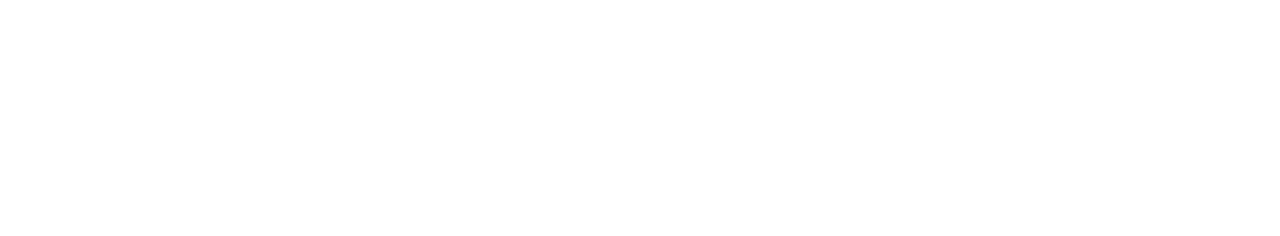
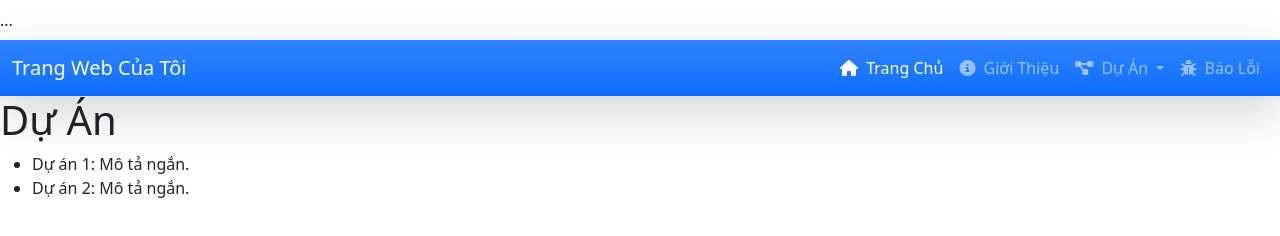
Before and after one commit to anhtuanyingjun/medmriai, a plain HTML site: page projects.html in a window 1280 px wide. Drawn offline with nearby package versions, Linux system fonts and the light colour scheme.

Commit message:
Add something

```diff
--- a/about.html
+++ b/about.html
@@ -1,6 +1,9 @@
 <!DOCTYPE html>
 <html lang="vi">
 <head>
+    <link href="https://cdn.jsdelivr.net/npm/bootstrap@5.3.3/dist/css/bootstrap.min.css" rel="stylesheet" integrity="sha384-QWTKZyjpPEjISv5WaRU9OFeRpok6YctnYmDr5pNlyT2bRjXh0JMhjY6hW+ALEwIH" crossorigin="anonymous">
+<link rel="stylesheet" href="https://cdnjs.cloudflare.com/ajax/libs/font-awesome/6.5.1/css/all.min.css" integrity="sha512-DTOQO9RWCH3ppGqcWaEA1BIZOC6xxalwEsw9c2QQeAIftl+Vegovlnee1c9QX4TctnWMn13TZye+giMm8e2LwA==" crossorigin="anonymous" referrerpolicy="no-referrer" />
+<link rel="stylesheet" href="styles.css">  <!-- Giữ CSS tùy chỉnh của bạn -->
     <meta charset="UTF-8">
     <meta name="viewport" content="width=device-width, initial-scale=1.0">
     <title>Giới Thiệu - Trang Web Của Tôi</title>
@@ -8,6 +11,7 @@
 </head>
 <body>
     <!-- Navbar (copy từ trên) -->
+    <script src="https://cdn.jsdelivr.net/npm/bootstrap@5.3.3/dist/js/bootstrap.bundle.min.js" integrity="sha384-YvpcrYf0tY3lHB60NNkmXc5s9fDVZLESaAA55NDzOxhy9GkcIdslK1eN7N6jIeHz" crossorigin="anonymous"></script>
     <nav class="navbar">...</nav>  <!-- Thay bằng code navbar đầy đủ -->
 
     <div class="main-content">
--- a/projects.html
+++ b/projects.html
@@ -0,0 +1,55 @@
+<!DOCTYPE html>
+<html lang="vi">
+<head>
+    <link href="https://cdn.jsdelivr.net/npm/bootstrap@5.3.3/dist/css/bootstrap.min.css" rel="stylesheet" integrity="sha384-QWTKZyjpPEjISv5WaRU9OFeRpok6YctnYmDr5pNlyT2bRjXh0JMhjY6hW+ALEwIH" crossorigin="anonymous">
+<link rel="stylesheet" href="https://cdnjs.cloudflare.com/ajax/libs/font-awesome/6.5.1/css/all.min.css" integrity="sha512-DTOQO9RWCH3ppGqcWaEA1BIZOC6xxalwEsw9c2QQeAIftl+Vegovlnee1c9QX4TctnWMn13TZye+giMm8e2LwA==" crossorigin="anonymous" referrerpolicy="no-referrer" />
+<link rel="stylesheet" href="styles.css">  <!-- Giữ CSS tùy chỉnh của bạn -->
+    <meta charset="UTF-8">
+    <meta name="viewport" content="width=device-width, initial-scale=1.0">
+    <title>Dự Án - Trang Web Của Tôi</title>
+    <link rel="stylesheet" href="styles.css">
+</head>
+<body>
+    <!-- Navbar (copy từ trên) -->
+    <script src="https://cdn.jsdelivr.net/npm/bootstrap@5.3.3/dist/js/bootstrap.bundle.min.js" integrity="sha384-YvpcrYf0tY3lHB60NNkmXc5s9fDVZLESaAA55NDzOxhy9GkcIdslK1eN7N6jIeHz" crossorigin="anonymous"></script>
+    <nav class="navbar">...</nav>
+<nav class="navbar navbar-expand-lg navbar-dark bg-gradient bg-primary sticky-top shadow-lg">
+    <div class="container-fluid">
+        <a class="navbar-brand" href="index.html">Trang Web Của Tôi</a>
+        <button class="navbar-toggler" type="button" data-bs-toggle="collapse" data-bs-target="#navbarNav" aria-controls="navbarNav" aria-expanded="false" aria-label="Toggle navigation">
+            <span class="navbar-toggler-icon"></span>
+        </button>
+        <div class="collapse navbar-collapse" id="navbarNav">
+            <ul class="navbar-nav ms-auto">
+                <li class="nav-item">
+                    <a class="nav-link active" href="index.html"><i class="fas fa-home me-1"></i> Trang Chủ</a>
+                </li>
+                <li class="nav-item">
+                    <a class="nav-link" href="about.html"><i class="fas fa-info-circle me-1"></i> Giới Thiệu</a>
+                </li>
+                <li class="nav-item dropdown">
+                    <a class="nav-link dropdown-toggle" href="#" id="projectsDropdown" role="button" data-bs-toggle="dropdown" aria-expanded="false">
+                        <i class="fas fa-project-diagram me-1"></i> Dự Án
+                    </a>
+                    <ul class="dropdown-menu" aria-labelledby="projectsDropdown">
+                        <li><a class="dropdown-item" href="projects.html">Tất Cả Dự Án</a></li>
+                        <li><a class="dropdown-item" href="#">Dự Án 1</a></li>
+                        <li><a class="dropdown-item" href="#">Dự Án 2</a></li>
+                    </ul>
+                </li>
+                <li class="nav-item">
+                    <a class="nav-link" href="report.html"><i class="fas fa-bug me-1"></i> Báo Lỗi</a>
+                </li>
+            </ul>
+        </div>
+    </div>
+</nav>
+    <div class="main-content">
+        <h1>Dự Án</h1>
+        <ul>
+            <li>Dự án 1: Mô tả ngắn.</li>
+            <li>Dự án 2: Mô tả ngắn.</li>
+        </ul>
+    </div>
+</body>
+</html>
```
Also changed, not shown: index.html (+4 -0 lines), report.html (+4 -0 lines).
